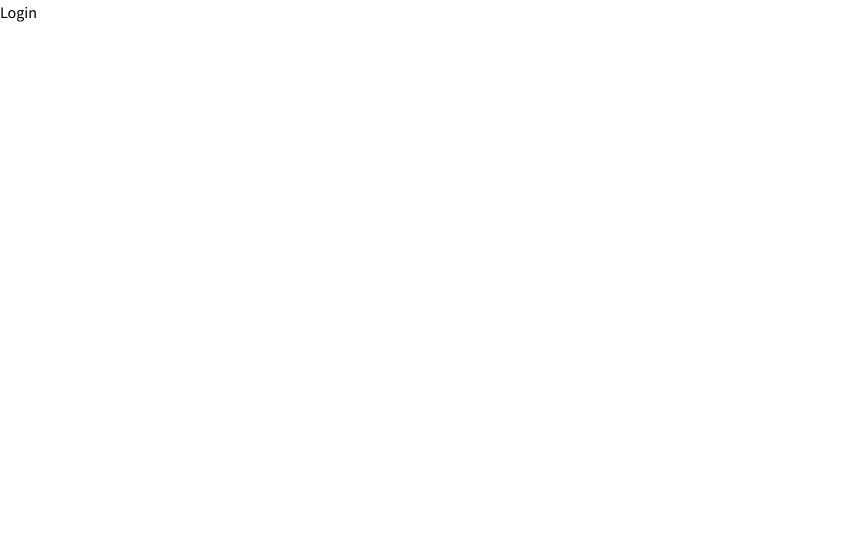
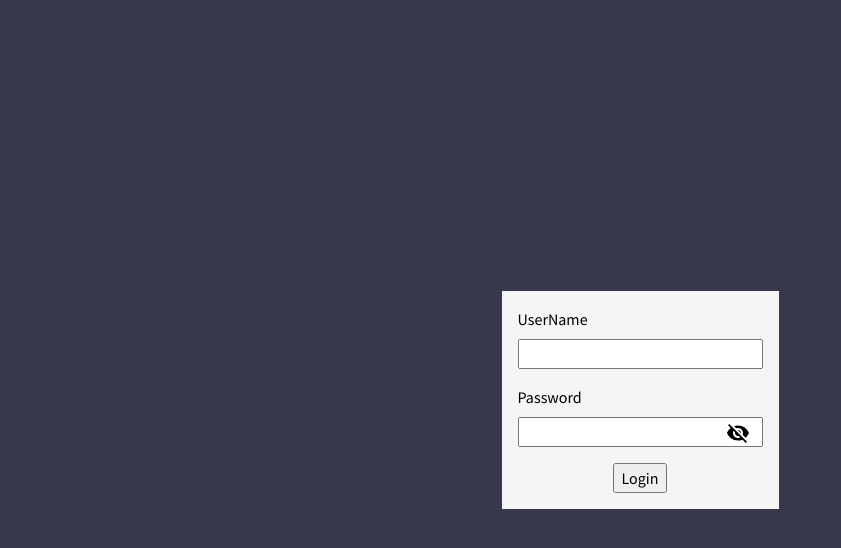
Before and after one commit to PaulAroo/reserve-admin, a React (Vite) app: page /login in a window 1280 px wide. Shown: the top 548 px of the page, without its empty margins (0-841 px from the left). Built offline with nearby package versions, Linux system fonts and the light colour scheme.

Commit message:
implement: login and auth context

```diff
--- a/package.json
+++ b/package.json
@@ -14,6 +14,7 @@
     "@mui/icons-material": "^5.10.3",
     "@mui/material": "^5.10.3",
     "@mui/x-data-grid": "^5.16.0",
+    "axios": "^0.27.2",
     "react": "^18.2.0",
     "react-circular-progressbar": "^2.1.0",
     "react-dom": "^18.2.0",
--- /dev/null
+++ b/src/axios/index.js
@@ -0,0 +1,5 @@
+import axios from "axios";
+
+export default axios.create({
+  baseURL: "http://localhost:9000/api",
+});
--- /dev/null
+++ b/src/context/auth-context.jsx
@@ -0,0 +1,61 @@
+import { createContext, useEffect, useReducer } from "react";
+
+const INITIAL_STATE = {
+  user: JSON.parse(localStorage.getItem("user")) || null,
+  loading: false,
+  error: null,
+};
+
+export const AuthContext = createContext(INITIAL_STATE);
+
+const AuthReducer = (state, action) => {
+  switch (action.type) {
+    case "LOGIN_START":
+      return {
+        user: null,
+        loading: true,
+        error: null,
+      };
+    case "LOGIN_SUCCESS":
+      return {
+        user: action.payload,
+        loading: false,
+        error: null,
+      };
+    case "LOGIN_FAILURE":
+      return {
+        user: null,
+        loading: false,
+        error: action.payload,
+      };
+    case "LOGOUT":
+      return {
+        user: null,
+        loading: false,
+        error: null,
+      };
+    default:
+      return state;
+  }
+};
+
+export const AuthContextProvider = ({ children }) => {
+  const [state, dispatch] = useReducer(AuthReducer, INITIAL_STATE);
+
+  useEffect(() => {
+    localStorage.setItem("user", JSON.stringify(state.user));
+  }, [state.user]);
+
+  return (
+    <AuthContext.Provider
+      value={{
+        user: state.user,
+        loading: state.loading,
+        error: state.error,
+        dispatch,
+      }}
+    >
+      {children}
+    </AuthContext.Provider>
+  );
+};
--- a/src/main.jsx
+++ b/src/main.jsx
@@ -1,13 +1,16 @@
 import React from "react";
 import ReactDOM from "react-dom/client";
 import App from "./App";
+import { AuthContextProvider } from "./context/auth-context";
 import { DarkModeContextProvider } from "./context/darkModeContext";
 import "./index.scss";
 
 ReactDOM.createRoot(document.getElementById("root")).render(
   <React.StrictMode>
-    <DarkModeContextProvider>
-      <App />
-    </DarkModeContextProvider>
+    <AuthContextProvider>
+      <DarkModeContextProvider>
+        <App />
+      </DarkModeContextProvider>
+    </AuthContextProvider>
   </React.StrictMode>
 );
--- a/src/pages/login/Login.jsx
+++ b/src/pages/login/Login.jsx
@@ -1,7 +1,67 @@
+import { useContext, useState } from "react";
+import { useNavigate } from "react-router-dom";
+import { AuthContext } from "../../context/auth-context";
+
 import "./login.scss";
+import axios from "../../axios";
+import VisibilityIcon from "@mui/icons-material/Visibility";
+import VisibilityOffIcon from "@mui/icons-material/VisibilityOff";
 
 function Login() {
-  return <div>Login</div>;
+  const navigate = useNavigate();
+  const [userDetails, setUserDetails] = useState({
+    username: undefined,
+    password: undefined,
+  });
+  const [revealPassword, setRevealPassword] = useState(false);
+  const { dispatch, loading, error } = useContext(AuthContext);
+
+  const handleSubmit = async (e) => {
+    e.preventDefault();
+    // dispatch({ type: "LOGIN_START" });
+    // try {
+    //   const res = await axios.post("/auth/login", userDetails);
+    //   dispatch({ type: "LOGIN_SUCCESS", payload: res.data.details });
+    //   navigate("/");
+    // } catch (err) {
+    //   console.log(err);
+    //   dispatch({ type: "LOGIN_FAILURE", payload: err.response.data });
+    // }
+  };
+
+  const handleChange = (e) => {
+    setUserDetails((prev) => ({ ...prev, [e.target.id]: e.target.value }));
+  };
+
+  const togglePassordInputType = () => {
+    setRevealPassword((prev) => !prev);
+  };
+
+  return (
+    <div className="login">
+      <form onSubmit={handleSubmit}>
+        <label htmlFor="username">
+          UserName
+          <input type="text" id="username" onChange={handleChange} />
+        </label>
+        <label htmlFor="password">
+          Password
+          <div className="pass">
+            <input
+              type={revealPassword ? "text" : "password"}
+              id="password"
+              onChange={handleChange}
+            />
+            <span onClick={togglePassordInputType}>
+              {revealPassword ? <VisibilityIcon /> : <VisibilityOffIcon />}
+            </span>
+          </div>
+        </label>
+        <button disabled={loading}>Login</button>
+        {error && <p>{error.message}</p>}
+      </form>
+    </div>
+  );
 }
 
 export default Login;
--- a/src/pages/login/login.scss
+++ b/src/pages/login/login.scss
@@ -0,0 +1,42 @@
+.login {
+  min-height: 100vh;
+  display: grid;
+  place-items: center;
+  background: #38384c;
+}
+
+form {
+  padding: 1rem;
+  background: whitesmoke;
+  display: grid;
+  justify-items: center;
+  gap: 1rem;
+
+  label {
+    display: flex;
+    flex-direction: column;
+    gap: 0.5rem;
+
+    input {
+      padding-right: 2rem;
+      padding-left: 0.5rem;
+    }
+  }
+  > p {
+    color: red;
+  }
+}
+
+.pass {
+  position: relative;
+
+  span {
+    cursor: pointer;
+    display: inline-flex;
+    position: absolute;
+    top: 14%;
+    right: 0.8rem;
+    height: fit-content;
+    font-size: 1.3rem;
+  }
+}
```
Also changed, not shown: 1 other file (tests, documents, lock files or other folders).
